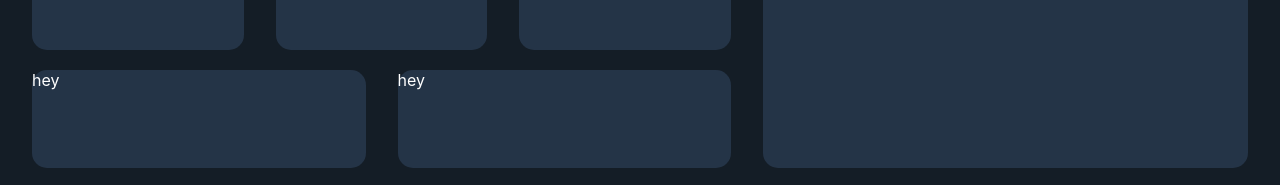
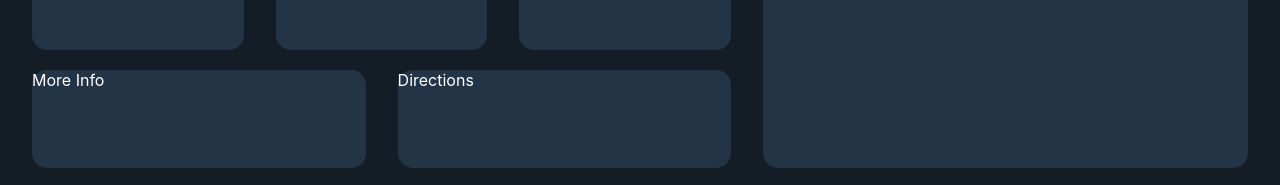
Before and after one commit to nameistao/Restaurant_Recommender_V3, a Next.js app: page / in a window 1280 px wide. Shown: the part 612-797 px from the top of the page. Built offline with nearby package versions, Linux system fonts and the light colour scheme.

Commit message:
change placeholder text

```diff
--- a/components/atoms/Directions.tsx
+++ b/components/atoms/Directions.tsx
@@ -9,7 +9,7 @@ const StyledDirections = styled.div`
 `;
 
 const Directions = () => {
-  return <StyledDirections>hey</StyledDirections>;
+  return <StyledDirections>Directions</StyledDirections>;
 };
 
 export default Directions;
--- a/components/atoms/MoreInfo.tsx
+++ b/components/atoms/MoreInfo.tsx
@@ -8,7 +8,7 @@ const StyledMoreInfo = styled.div`
 `;
 
 const MoreInfo = () => {
-  return <StyledMoreInfo>hey</StyledMoreInfo>;
+  return <StyledMoreInfo>More Info</StyledMoreInfo>;
 };
 
 export default MoreInfo;
```
